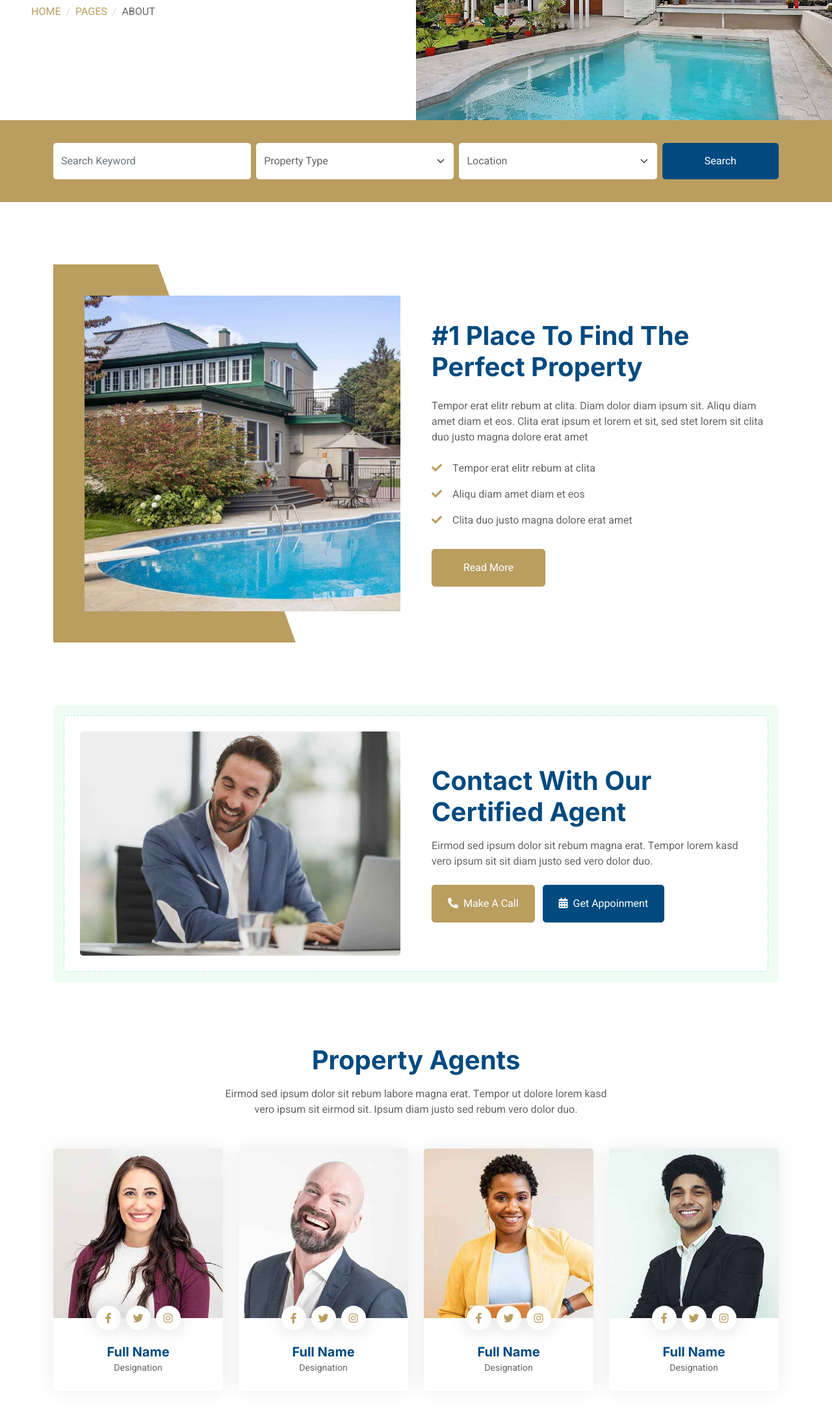
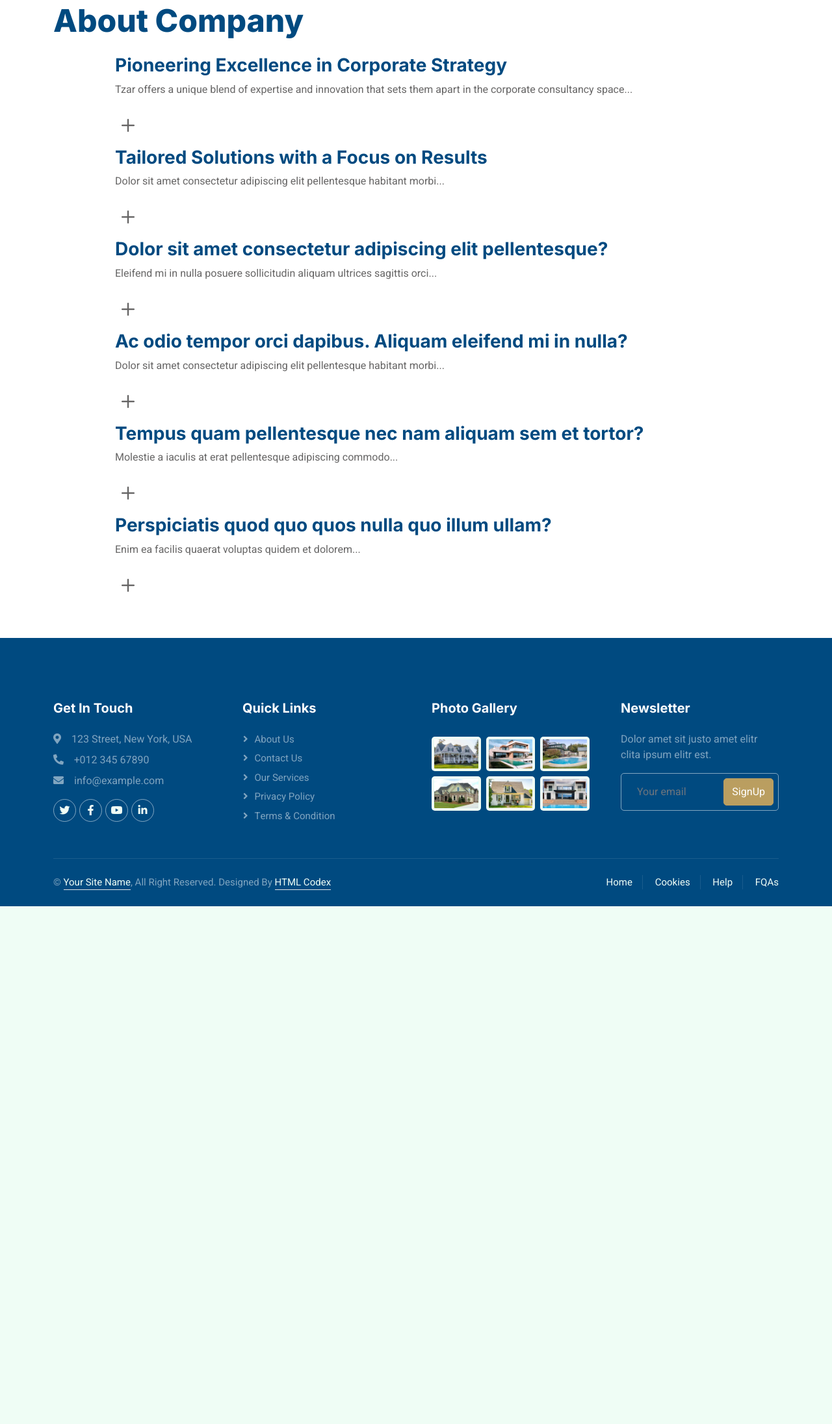
Before and after one commit to kusumprajapati22/tirupati, a plain HTML site: page story.html in a window 1280 px wide. Shown: the part 263-2455 px from the top of the page at 65% size. After the commit the page ends 1658 px from the top, so only its background shows below. Drawn offline with nearby package versions, Linux system fonts and the light colour scheme.

Commit message:
Update and rename about.html to story.html

```diff
--- a/about.html
+++ b/story.html
@@ -3,7 +3,7 @@
 
 <head>
     <meta charset="utf-8">
-    <title>Makaan - Real Estate HTML Template</title>
+    <title>Tirupati Developer</title>
     <meta content="width=device-width, initial-scale=1.0" name="viewport">
     <meta content="" name="keywords">
     <meta content="" name="description">
@@ -17,6 +17,7 @@
     <link href="https://fonts.googleapis.com/css2?family=Heebo:wght@400;500;600&family=Inter:wght@700;800&display=swap" rel="stylesheet">
 
     <!-- Icon Font Stylesheet -->
+    <link rel="stylesheet" href="https://cdn.jsdelivr.net/npm/bootstrap-icons/font/bootstrap-icons.css">
     <link href="https://cdnjs.cloudflare.com/ajax/libs/font-awesome/5.10.0/css/all.min.css" rel="stylesheet">
     <link href="https://cdn.jsdelivr.net/npm/bootstrap-icons@1.4.1/font/bootstrap-icons.css" rel="stylesheet">
 
@@ -43,13 +44,13 @@
 
 
         <!-- Navbar Start -->
-        <div class="container-fluid nav-bar bg-transparent">
+        <div class="container-fluid nav-bar bg-transparent fixed-top">
             <nav class="navbar navbar-expand-lg bg-white navbar-light py-0 px-4">
                 <a href="index.html" class="navbar-brand d-flex align-items-center text-center">
                     <div class="icon p-2 me-2">
-                        <img class="img-fluid" src="img/icon-deal.png" alt="Icon" style="width: 30px; height: 30px;">
+                        <img class="img-fluid" src="img/logo.png" alt="Icon" style="width: 230px; height: 40px;">
                     </div>
-                    <h1 class="m-0 text-primary">Makaan</h1>
+                    <!-- <h1 class="m-0 text-primary">Makaan</h1> -->
                 </a>
                 <button type="button" class="navbar-toggler" data-bs-toggle="collapse" data-bs-target="#navbarCollapse">
                     <span class="navbar-toggler-icon"></span>
@@ -57,46 +58,34 @@
                 <div class="collapse navbar-collapse" id="navbarCollapse">
                     <div class="navbar-nav ms-auto">
                         <a href="index.html" class="nav-item nav-link">Home</a>
-                        <a href="about.html" class="nav-item nav-link active">About</a>
-                        <div class="nav-item dropdown">
-                            <a href="#" class="nav-link dropdown-toggle" data-bs-toggle="dropdown">Property</a>
-                            <div class="dropdown-menu rounded-0 m-0">
-                                <a href="property-list.html" class="dropdown-item">Property List</a>
-                                <a href="property-type.html" class="dropdown-item">Property Type</a>
-                                <a href="property-agent.html" class="dropdown-item">Property Agent</a>
-                            </div>
-                        </div>
-                        <div class="nav-item dropdown">
-                            <a href="#" class="nav-link dropdown-toggle" data-bs-toggle="dropdown">Pages</a>
-                            <div class="dropdown-menu rounded-0 m-0">
-                                <a href="testimonial.html" class="dropdown-item">Testimonial</a>
-                                <a href="404.html" class="dropdown-item">404 Error</a>
-                            </div>
-                        </div>
-                        <a href="contact.html" class="nav-item nav-link">Contact</a>
+                        <a href="story.html" class="nav-item nav-link active">Our Story</a>
+                        <a href="development.html" class="nav-item nav-link">Our Development</a>
+                        <a href="contact.html" class="nav-item nav-link">Enquiry</a>
                     </div>
-                    <a href="" class="btn btn-primary px-3 d-none d-lg-flex">Add Property</a>
                 </div>
             </nav>
         </div>
         <!-- Navbar End -->
 
 
+
         <!-- Header Start -->
         <div class="container-fluid header bg-white p-0">
             <div class="row g-0 align-items-center flex-column-reverse flex-md-row">
                 <div class="col-md-6 p-5 mt-lg-5">
-                    <h1 class="display-5 animated fadeIn mb-4">About Us</h1>
+                    <h1 class="display-5 animated fadeIn mb-4">Our Story</h1>
                         <nav aria-label="breadcrumb animated fadeIn">
                         <ol class="breadcrumb text-uppercase">
                             <li class="breadcrumb-item"><a href="#">Home</a></li>
-                            <li class="breadcrumb-item"><a href="#">Pages</a></li>
-                            <li class="breadcrumb-item text-body active" aria-current="page">About</li>
+                            <li class="breadcrumb-item text-body active" aria-current="page">Our Story</li>
                         </ol>
                     </nav>
                 </div>
-                <div class="col-md-6 animated fadeIn">
-                    <img class="img-fluid" src="img/header.jpg" alt="">
+                <div class="col-md-6 p-5 mt-lg-5">
+                    <h1 class="display-5 animated fadeIn mb-4"></h1>
+                    <p class="animated fadeIn mb-4 pb-2">
+                        <img class="img-fluid" src="img/header.png" alt="">
+                    </p>
                 </div>
             </div>
         </div>
@@ -104,7 +93,7 @@
 
 
         <!-- Search Start -->
-        <div class="container-fluid bg-primary mb-5 wow fadeIn" data-wow-delay="0.1s" style="padding: 35px;">
+        <!-- <div class="container-fluid bg-primary mb-5 wow fadeIn" data-wow-delay="0.1s" style="padding: 35px;">
             <div class="container">
                 <div class="row g-2">
                     <div class="col-md-10">
@@ -135,134 +124,86 @@
                     </div>
                 </div>
             </div>
-        </div>
+        </div> -->
         <!-- Search End -->
 
 
-        <!-- About Start -->
-        <div class="container-xxl py-5">
-            <div class="container">
-                <div class="row g-5 align-items-center">
-                    <div class="col-lg-6 wow fadeIn" data-wow-delay="0.1s">
-                        <div class="about-img position-relative overflow-hidden p-5 pe-0">
-                            <img class="img-fluid w-100" src="img/about.jpg">
-                        </div>
-                    </div>
-                    <div class="col-lg-6 wow fadeIn" data-wow-delay="0.5s">
-                        <h1 class="mb-4">#1 Place To Find The Perfect Property</h1>
-                        <p class="mb-4">Tempor erat elitr rebum at clita. Diam dolor diam ipsum sit. Aliqu diam amet diam et eos. Clita erat ipsum et lorem et sit, sed stet lorem sit clita duo justo magna dolore erat amet</p>
-                        <p><i class="fa fa-check text-primary me-3"></i>Tempor erat elitr rebum at clita</p>
-                        <p><i class="fa fa-check text-primary me-3"></i>Aliqu diam amet diam et eos</p>
-                        <p><i class="fa fa-check text-primary me-3"></i>Clita duo justo magna dolore erat amet</p>
-                        <a class="btn btn-primary py-3 px-5 mt-3" href="">Read More</a>
-                    </div>
-                </div>
+
+<!-- Faq Section -->
+<section id="faq" class="faq section light-background">
+
+    <!-- Section Title -->
+    <div class="container section-title" data-aos="fade-up">
+      <h1 class="display-5 animated fadeIn mb-4">About Company</h1>
+    </div>
+    <!-- End Section Title -->
+
+    <div class="container">
+      <div class="row justify-content-center">
+        <div class="col-lg-10" data-aos="fade-up" data-aos-delay="100">
+          <div class="faq-container">
+
+            <div class="faq-item">
+              <h3>Pioneering Excellence in Corporate Strategy</h3>
+              <div class="faq-content">
+                <p>Tzar offers a unique blend of expertise and innovation that sets them apart in the corporate consultancy space...</p>
+              </div>
+              <i class="faq-toggle bi bi-plus fs-1"></i>
             </div>
+            <!-- End Faq item-->
+
+            <div class="faq-item">
+              <h3>Tailored Solutions with a Focus on Results</h3>
+              <div class="faq-content">
+                <p>Dolor sit amet consectetur adipiscing elit pellentesque habitant morbi...</p>
+              </div>
+              <i class="faq-toggle bi bi-plus fs-1"></i>
+            </div>
+            <!-- End Faq item-->
+
+            <div class="faq-item">
+              <h3>Dolor sit amet consectetur adipiscing elit pellentesque?</h3>
+              <div class="faq-content">
+                <p>Eleifend mi in nulla posuere sollicitudin aliquam ultrices sagittis orci...</p>
+              </div>
+              <i class="faq-toggle bi bi-plus fs-1"></i>
+            </div>
+            <!-- End Faq item-->
+
+            <div class="faq-item">
+              <h3>Ac odio tempor orci dapibus. Aliquam eleifend mi in nulla?</h3>
+              <div class="faq-content">
+                <p>Dolor sit amet consectetur adipiscing elit pellentesque habitant morbi...</p>
+              </div>
+              <i class="faq-toggle bi bi-plus fs-1"></i>
+            </div>
+            <!-- End Faq item-->
+
+            <div class="faq-item">
+              <h3>Tempus quam pellentesque nec nam aliquam sem et tortor?</h3>
+              <div class="faq-content">
+                <p>Molestie a iaculis at erat pellentesque adipiscing commodo...</p>
+              </div>
+              <i class="faq-toggle bi bi-plus fs-1"></i>
+            </div>
+            <!-- End Faq item-->
+
+            <div class="faq-item">
+              <h3>Perspiciatis quod quo quos nulla quo illum ullam?</h3>
+              <div class="faq-content">
+                <p>Enim ea facilis quaerat voluptas quidem et dolorem...</p>
+              </div>
+              <i class="faq-toggle bi bi-plus fs-1"></i>
+            </div>
+            <!-- End Faq item-->
+
+          </div>
         </div>
-        <!-- About End -->
-
-
-        <!-- Call to Action Start -->
-        <div class="container-xxl py-5">
-            <div class="container">
-                <div class="bg-light rounded p-3">
-                    <div class="bg-white rounded p-4" style="border: 1px dashed rgba(0, 185, 142, .3)">
-                        <div class="row g-5 align-items-center">
-                            <div class="col-lg-6 wow fadeIn" data-wow-delay="0.1s">
-                                <img class="img-fluid rounded w-100" src="img/call-to-action.jpg" alt="">
-                            </div>
-                            <div class="col-lg-6 wow fadeIn" data-wow-delay="0.5s">
-                                <div class="mb-4">
-                                    <h1 class="mb-3">Contact With Our Certified Agent</h1>
-                                    <p>Eirmod sed ipsum dolor sit rebum magna erat. Tempor lorem kasd vero ipsum sit sit diam justo sed vero dolor duo.</p>
-                                </div>
-                                <a href="" class="btn btn-primary py-3 px-4 me-2"><i class="fa fa-phone-alt me-2"></i>Make A Call</a>
-                                <a href="" class="btn btn-dark py-3 px-4"><i class="fa fa-calendar-alt me-2"></i>Get Appoinment</a>
-                            </div>
-                        </div>
-                    </div>
-                </div>
-            </div>
-        </div>
-        <!-- Call to Action End -->
-
-
-        <!-- Team Start -->
-        <div class="container-xxl py-5">
-            <div class="container">
-                <div class="text-center mx-auto mb-5 wow fadeInUp" data-wow-delay="0.1s" style="max-width: 600px;">
-                    <h1 class="mb-3">Property Agents</h1>
-                    <p>Eirmod sed ipsum dolor sit rebum labore magna erat. Tempor ut dolore lorem kasd vero ipsum sit eirmod sit. Ipsum diam justo sed rebum vero dolor duo.</p>
-                </div>
-                <div class="row g-4">
-                    <div class="col-lg-3 col-md-6 wow fadeInUp" data-wow-delay="0.1s">
-                        <div class="team-item rounded overflow-hidden">
-                            <div class="position-relative">
-                                <img class="img-fluid" src="img/team-1.jpg" alt="">
-                                <div class="position-absolute start-50 top-100 translate-middle d-flex align-items-center">
-                                    <a class="btn btn-square mx-1" href=""><i class="fab fa-facebook-f"></i></a>
-                                    <a class="btn btn-square mx-1" href=""><i class="fab fa-twitter"></i></a>
-                                    <a class="btn btn-square mx-1" href=""><i class="fab fa-instagram"></i></a>
-                                </div>
-                            </div>
-                            <div class="text-center p-4 mt-3">
-                                <h5 class="fw-bold mb-0">Full Name</h5>
-                                <small>Designation</small>
-                            </div>
-                        </div>
-                    </div>
-                    <div class="col-lg-3 col-md-6 wow fadeInUp" data-wow-delay="0.3s">
-                        <div class="team-item rounded overflow-hidden">
-                            <div class="position-relative">
-                                <img class="img-fluid" src="img/team-2.jpg" alt="">
-                                <div class="position-absolute start-50 top-100 translate-middle d-flex align-items-center">
-                                    <a class="btn btn-square mx-1" href=""><i class="fab fa-facebook-f"></i></a>
-                                    <a class="btn btn-square mx-1" href=""><i class="fab fa-twitter"></i></a>
-                                    <a class="btn btn-square mx-1" href=""><i class="fab fa-instagram"></i></a>
-                                </div>
-                            </div>
-                            <div class="text-center p-4 mt-3">
-                                <h5 class="fw-bold mb-0">Full Name</h5>
-                                <small>Designation</small>
-                            </div>
-                        </div>
-                    </div>
-                    <div class="col-lg-3 col-md-6 wow fadeInUp" data-wow-delay="0.5s">
-                        <div class="team-item rounded overflow-hidden">
-                            <div class="position-relative">
-                                <img class="img-fluid" src="img/team-3.jpg" alt="">
-                                <div class="position-absolute start-50 top-100 translate-middle d-flex align-items-center">
-                                    <a class="btn btn-square mx-1" href=""><i class="fab fa-facebook-f"></i></a>
-                                    <a class="btn btn-square mx-1" href=""><i class="fab fa-twitter"></i></a>
-                                    <a class="btn btn-square mx-1" href=""><i class="fab fa-instagram"></i></a>
-                                </div>
-                            </div>
-                            <div class="text-center p-4 mt-3">
-                                <h5 class="fw-bold mb-0">Full Name</h5>
-                                <small>Designation</small>
-                            </div>
-                        </div>
-                    </div>
-                    <div class="col-lg-3 col-md-6 wow fadeInUp" data-wow-delay="0.7s">
-                        <div class="team-item rounded overflow-hidden">
-                            <div class="position-relative">
-                                <img class="img-fluid" src="img/team-4.jpg" alt="">
-                                <div class="position-absolute start-50 top-100 translate-middle d-flex align-items-center">
-                                    <a class="btn btn-square mx-1" href=""><i class="fab fa-facebook-f"></i></a>
-                                    <a class="btn btn-square mx-1" href=""><i class="fab fa-twitter"></i></a>
-                                    <a class="btn btn-square mx-1" href=""><i class="fab fa-instagram"></i></a>
-                                </div>
-                            </div>
-                            <div class="text-center p-4 mt-3">
-                                <h5 class="fw-bold mb-0">Full Name</h5>
-                                <small>Designation</small>
-                            </div>
-                        </div>
-                    </div>
-                </div>
-            </div>
-        </div>
-        <!-- Team End -->
+        <!-- End Faq Column-->
+      </div>
+    </div>
+  </section>
+  <!-- /Faq Section -->
 
 
         <!-- Footer Start -->
@@ -360,6 +301,17 @@
 
     <!-- Template Javascript -->
     <script src="js/main.js"></script>
+
+    <script>
+        document.querySelectorAll('.faq-item').forEach(item => {
+        item.addEventListener('click', () => {
+          item.classList.toggle('faq-active');
+          let icon = item.querySelector('.faq-toggle');
+          icon.classList.toggle('bi-chevron-down');
+          icon.classList.toggle('bi-chevron-right');
+        });
+      });
+    </script>
 </body>
 
 </html>
```
